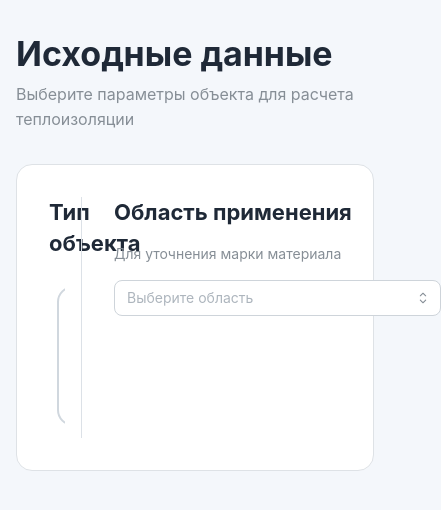
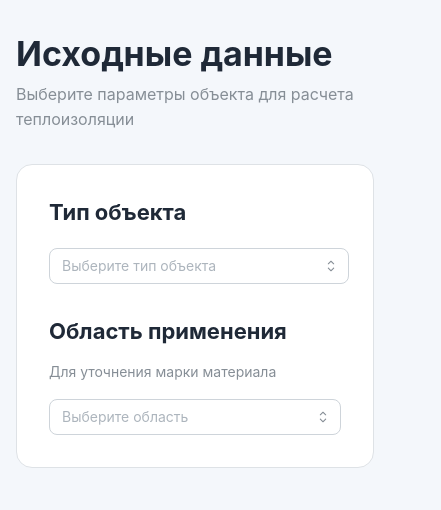
Before and after one commit to vsk-Result/test_calc, a React (Vite) app: page / in a window 390 px wide. Shown: the top 510 px of the page, 441 px wide, since content can reach past the window. Built offline with nearby package versions, Linux system fonts and the light colour scheme.

Commit message:
add adaptive for blocks

```diff
--- a/src/features/select-object-type/ui/ObjectTypeSection.css
+++ b/src/features/select-object-type/ui/ObjectTypeSection.css
@@ -1,11 +1,13 @@
 .object-section {
     display: flex;
+    flex-wrap: wrap;
     gap: 32px;
 }
 
 .object-section__left {
     flex: 1;
     min-width: 0;
+    min-width: 300px;
 }
 
 .object-section__right {
@@ -15,6 +17,11 @@
     padding-left: 32px;
 
     border-left: 1px solid #dce1e7;
+}
+
+.object-section__right_mobile {
+    width: 100%;
+    flex-shrink: 0;
 }
 
 .object-section__scroll {
--- a/src/features/select-object-type/ui/ObjectTypeSection.tsx
+++ b/src/features/select-object-type/ui/ObjectTypeSection.tsx
@@ -1,4 +1,5 @@
 import { Select, Stack, Text, Title } from '@mantine/core';
+import { useMediaQuery } from '@mantine/hooks';
 
 import { SectionCard } from '@shared/ui/SectionCard';
 import { SelectionCard } from '@shared/ui/SelectionCard';
@@ -17,6 +18,8 @@ export const ObjectTypeSection = () => {
     const value = useCalculatorStore((s) => s.objectType);
     const setValue = useCalculatorStore((s) => s.setObjectType);
 
+    const isMobile = useMediaQuery('(max-width: 768px)');
+
     return (
         <SectionCard>
             <div className="object-section">
@@ -24,21 +27,41 @@ export const ObjectTypeSection = () => {
                     <Stack gap="lg">
                         <Title order={3}>Тип объекта</Title>
 
+                        {isMobile ? (
+                            <Select
+                                placeholder="Выберите тип объекта"
+                                data={items.map((item) => ({
+                                    value: item.id,
+                                    label: item.title,
+                                }))}
+                                value={value}
+                                onChange={(value) => setValue(value ?? '')}
+                            />
+                        ) : (
                             <div className="object-section__scroll">
                                 {items.map((item) => (
                                     <SelectionCard
                                         key={item.id}
                                         title={item.title}
-                                    icon={<div className="emoji-icon">{item.icon}</div>}
+                                        icon={
+                                            <div className="emoji-icon">{item.icon}</div>
+                                        }
                                         selected={value === item.id}
                                         onClick={() => setValue(item.id)}
                                     />
                                 ))}
                             </div>
+                        )}
                     </Stack>
                 </div>
 
-                <div className="object-section__right">
+                <div
+                    className={
+                        isMobile
+                            ? 'object-section__right_mobile'
+                            : 'object-section__right'
+                    }
+                >
                     <Stack gap="md">
                         <Title order={3}>Область применения</Title>
 
--- a/src/features/select-placement/ui/PlacementSection.css
+++ b/src/features/select-placement/ui/PlacementSection.css
@@ -6,6 +6,7 @@
 .placement-section__left {
     flex: 1;
     min-width: 0;
+    min-width: 300px;
 }
 
 .placement-section__right {
@@ -16,6 +17,11 @@
     padding-left: 32px;
 
     border-left: 1px solid #dce1e7;
+}
+
+.placement-section__right_mobile {
+    width: 100%;
+    flex-shrink: 0;
 }
 
 .placement-section__scroll {
--- a/src/features/select-placement/ui/PlacementSection.tsx
+++ b/src/features/select-placement/ui/PlacementSection.tsx
@@ -1,9 +1,10 @@
-import { Autocomplete, Stack, Text, Title } from '@mantine/core';
+import { Autocomplete, Select, Stack, Text, Title } from '@mantine/core';
 
 import { SectionCard } from '@shared/ui/SectionCard';
 import { SelectionCard } from '@shared/ui/SelectionCard';
 
 import { useCalculatorStore } from '@entities/calculation-session';
+import { useMediaQuery } from '@mantine/hooks';
 import './PlacementSection.css';
 
 const items = [
@@ -17,6 +18,8 @@ export const PlacementSection = () => {
     const value = useCalculatorStore((s) => s.placement);
     const setValue = useCalculatorStore((s) => s.setPlacement);
 
+    const isMobile = useMediaQuery('(max-width: 768px)');
+
     return (
         <SectionCard>
             <div className="placement-section">
@@ -24,21 +27,41 @@ export const PlacementSection = () => {
                     <Stack gap="lg">
                         <Title order={3}>Размещение</Title>
 
+                        {isMobile ? (
+                            <Select
+                                placeholder="Выберите размещение"
+                                data={items.map((item) => ({
+                                    value: item.id,
+                                    label: item.title,
+                                }))}
+                                value={value}
+                                onChange={(value) => setValue(value ?? '')}
+                            />
+                        ) : (
                             <div className="placement-section__scroll">
                                 {items.map((item) => (
                                     <SelectionCard
                                         key={item.id}
                                         title={item.title}
-                                    icon={<div className="emoji-icon">{item.icon}</div>}
+                                        icon={
+                                            <div className="emoji-icon">{item.icon}</div>
+                                        }
                                         selected={value === item.id}
                                         onClick={() => setValue(item.id)}
                                     />
                                 ))}
                             </div>
+                        )}
                     </Stack>
                 </div>
 
-                <div className="placement-section__right">
+                <div
+                    className={
+                        isMobile
+                            ? 'placement-section__right_mobile'
+                            : 'placement-section__right'
+                    }
+                >
                     <Stack gap="md">
                         <Title order={3}>Местоположение</Title>
 
```
Lines whose indentation alone changed are shown as unchanged.
